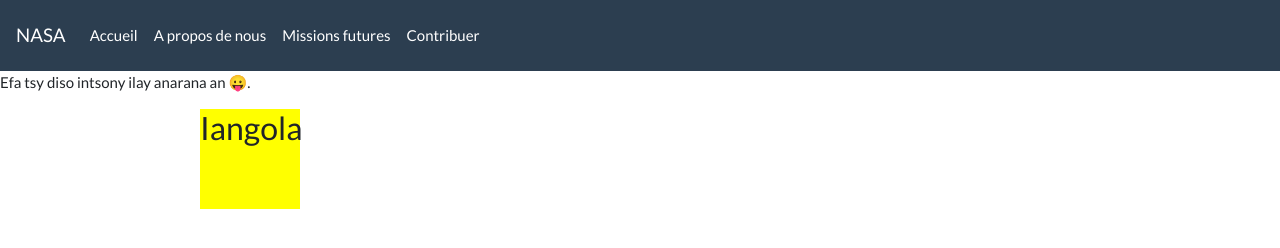
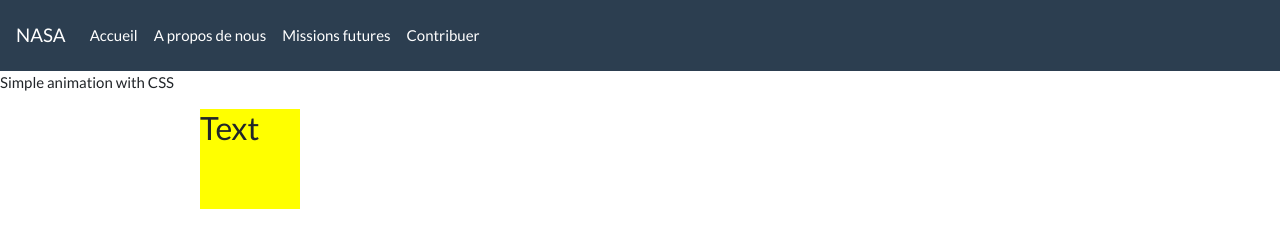
Before and after one commit to NickSteven/NickSteven.github.io, a plain HTML site: page index.html in a window 1280 px wide. Drawn offline with Linux system fonts and the light colour scheme.

Commit message:
test vaovao

```diff
--- a/index.html
+++ b/index.html
@@ -62,9 +62,9 @@
   </div>
 </nav>
 
-<p>Efa tsy diso intsony ilay anarana an 😛.</p>
+<p>Simple animation with CSS</p>
 
-<div class="anarana"><h3>Iangola</h3></div>
+<div class="anarana"><h3>Text</h3></div>
 
 </body>
 </html>
```
